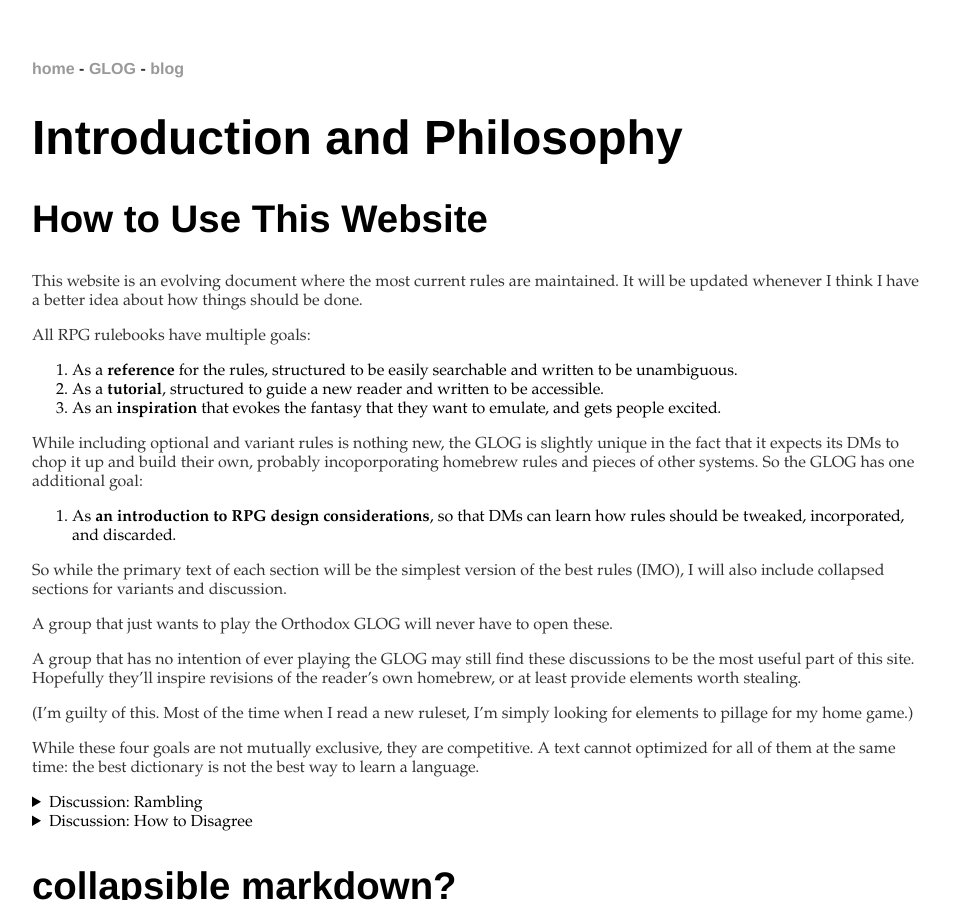
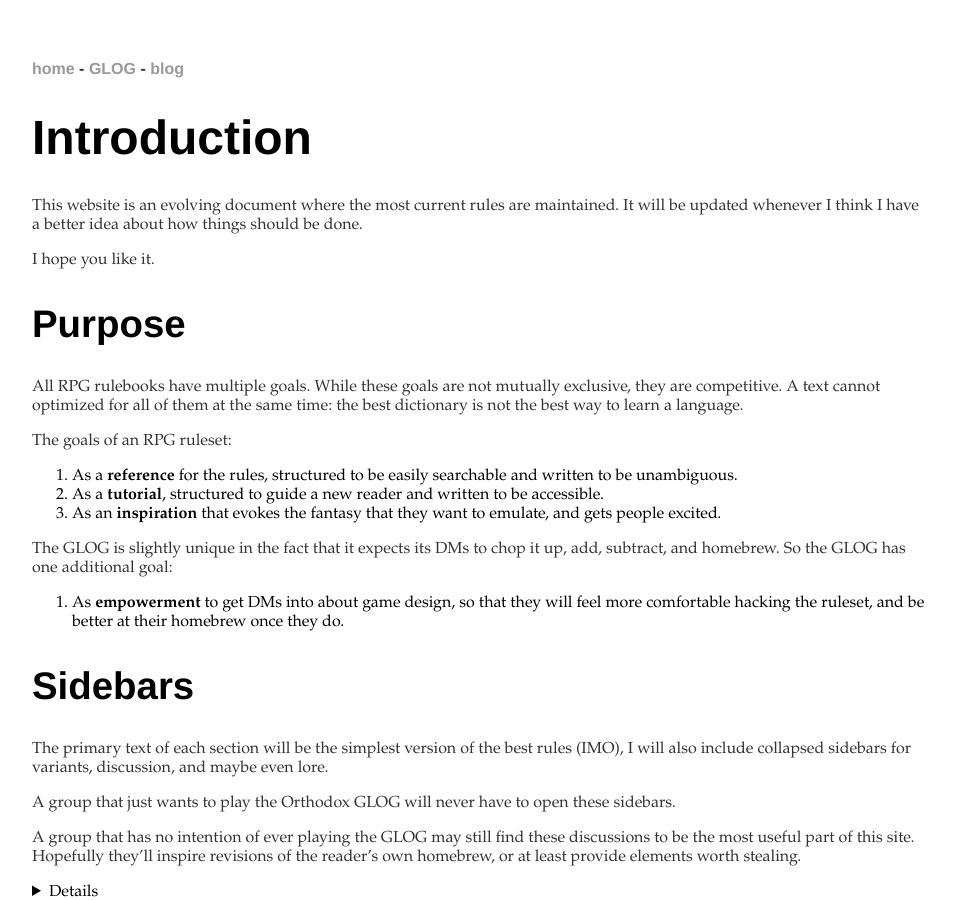
Before and after one commit to arnoldkemp/arnoldkemp.github.io, a Jekyll site: the page built from glog/introduction.md, in a window 1280 px wide and 900 px high. Shown: the whole window, without its empty margins (160-1115 px from the left). Built offline with Jekyll 4.4.1, drawn with Linux system fonts in a browser that asks for light colours; our own code applies the rules of GitHub Pages for plain Markdown files.

Commit message:
Update introduction.md

```diff
--- a/glog/introduction.md
+++ b/glog/introduction.md
@@ -1,31 +1,32 @@
-# Introduction and Philosophy
-
-## How to Use This Website
+# Introduction
 
 This website is an evolving document where the most current rules are maintained.  It will be updated whenever I think I have a better idea about how things should be done.
 
-All RPG rulebooks have multiple goals:
+I hope you like it.
+
+## Purpose
+
+All RPG rulebooks have multiple goals.  While these goals are not mutually exclusive, they are competitive.  A text cannot optimized for all of them at the same time: the best dictionary is not the best way to learn a language.
+
+The goals of an RPG ruleset:
 
 1. As a **reference** for the rules, structured to be easily searchable and written to be unambiguous.
 2. As a **tutorial**, structured to guide a new reader and written to be accessible.
 3. As an **inspiration** that evokes the fantasy that they want to emulate, and gets people excited.
 
-While including optional and variant rules is nothing new, the GLOG is slightly unique in the fact that it expects its DMs to chop it up and build their own, probably incoporporating homebrew rules and pieces of other systems.  So the GLOG has one additional goal:
+The GLOG is slightly unique in the fact that it expects its DMs to chop it up, add, subtract, and homebrew.  So the GLOG has one additional goal:
 
-4. As **an introduction to RPG design considerations**, so that DMs can learn how rules should be tweaked, incorporated, and discarded.
+4. As **empowerment** to get DMs into about game design, so that they will feel more comfortable hacking the ruleset, and be better at their homebrew once they do.
 
-So while the primary text of each section will be the simplest version of the best rules (IMO), I will also include collapsed sections for variants and discussion.
+## Sidebars
 
-A group that just wants to play the Orthodox GLOG will never have to open these.
+The primary text of each section will be the simplest version of the best rules (IMO), I will also include collapsed sidebars for variants, discussion, and maybe even lore.
+
+A group that just wants to play the Orthodox GLOG will never have to open these sidebars.
 
 A group that has no intention of ever playing the GLOG may still find these discussions to be the most useful part of this site.  Hopefully they'll inspire revisions of the reader's own homebrew, or at least provide elements worth stealing.
 
-(I'm guilty of this.  Most of the time when I read a new ruleset, I'm simply looking for elements to pillage for my home game.)
-
-While these four goals are not mutually exclusive, they are competitive.  A text cannot optimized for all of them at the same time: the best dictionary is not the best way to learn a language.
-
 <details>
-  <summary>Discussion: Rambling</summary>
 
   ## Rambling
 
```
